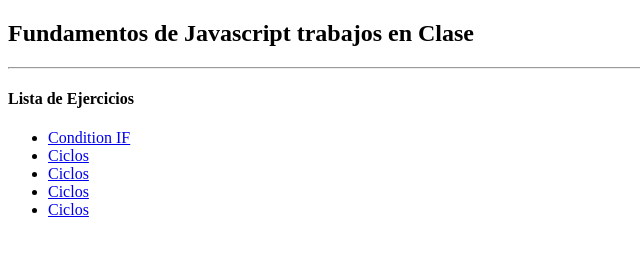
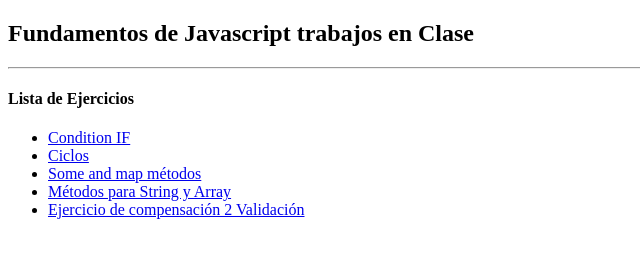
Before and after one commit to jamgzeroone/Fundamentos, a plain HTML site: page index.html in a window 1280 px wide. Shown: the whole page, without its empty margins (0-640 px from the left). Drawn offline with Linux system fonts and the light colour scheme.

Commit message:
update Readme

```diff
--- a/index.html
+++ b/index.html
@@ -12,9 +12,9 @@
     <ul>
       <li><a href="html/conditionif.html">Condition IF</a></li>
       <li><a href="html/ciclos.html">Ciclos</a></li>
-      <li><a href="html/somemap.html">Ciclos</a></li>
-      <li><a href="html/metodosarraystring.html">Ciclos</a></li>
-      <li><a href="html/metodosarraystring.html">Ciclos</a></li>
+      <li><a href="html/somemap.html">Some and map métodos</a></li>
+      <li><a href="html/metodosarraystring.html">Métodos para String y Array</a></li>
+      <li><a href="html/compensacion.html">Ejercicio de compensación 2 Validación</a></li>
     </ul>
   </body>
 </html>
```
Also changed, not shown: 1 other file.
